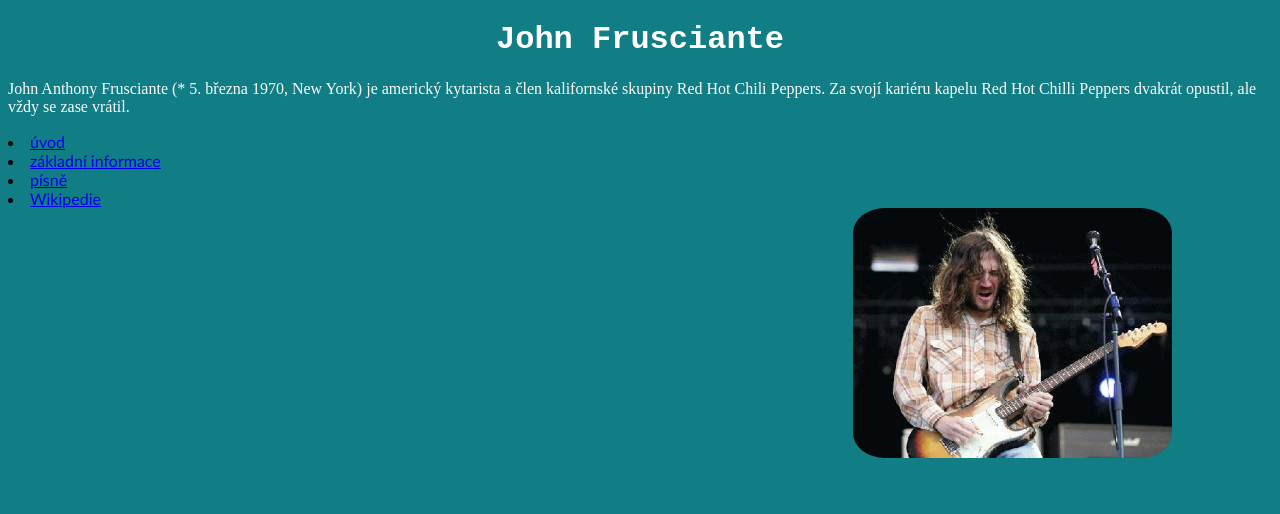
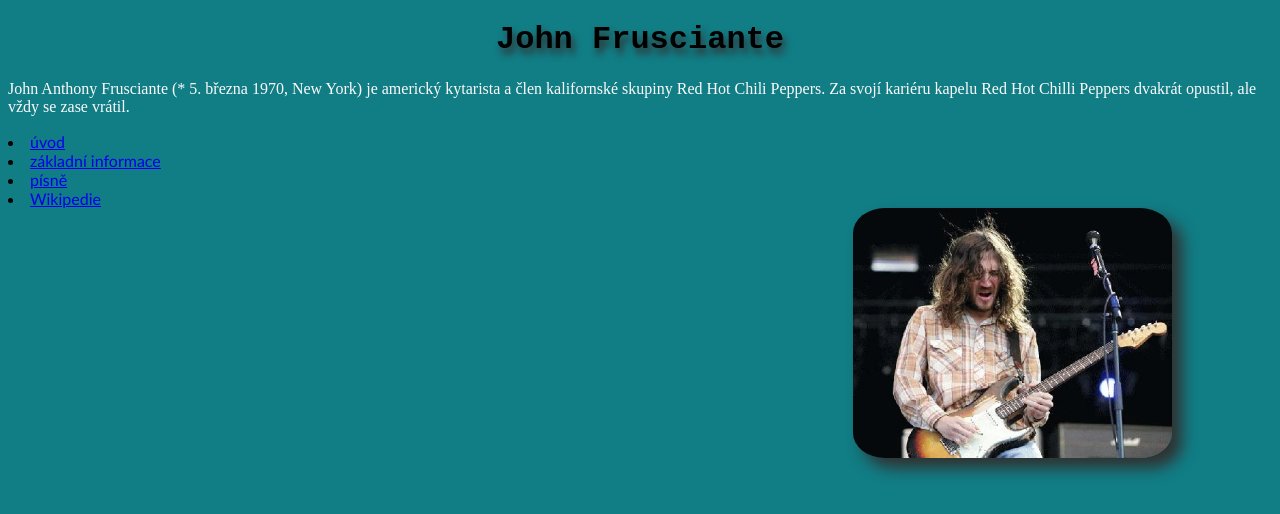
Before and after one commit to ligurskaz/web_Q, a plain HTML site: page index.html in a window 1280 px wide. Drawn offline with Linux system fonts and the light colour scheme.

Commit message:
Add files via upload

```diff
--- a/styl.css
+++ b/styl.css
@@ -1,7 +1,8 @@
 body{background-color: rgb(17, 125, 133) }
 
-h1{text-align: center; color: rgb(255, 255, 255);
-font-family: 'Courier New', Courier, monospace; }
+h1{text-align: center; color: rgb(0, 0, 0);
+font-family: 'Courier New', Courier, monospace;
+text-shadow: 3px 6px 7px rgb(49, 49, 49);}
 
 nav{text-align: justify;
 font-family: 'Gill Sans', 'Gill Sans MT', Calibri, 'Trebuchet MS', sans-serif;}
@@ -9,7 +10,8 @@ font-family: 'Gill Sans', 'Gill Sans MT', Calibri, 'Trebuchet MS', sans-serif;}
 
 img { float: right;
 margin-right: 100px;
-border-radius: 10%;}
+border-radius: 10%;
+box-shadow: 10px 10px 15px rgb(49, 49, 49);}
 
 
 p{text-align: left;
```
